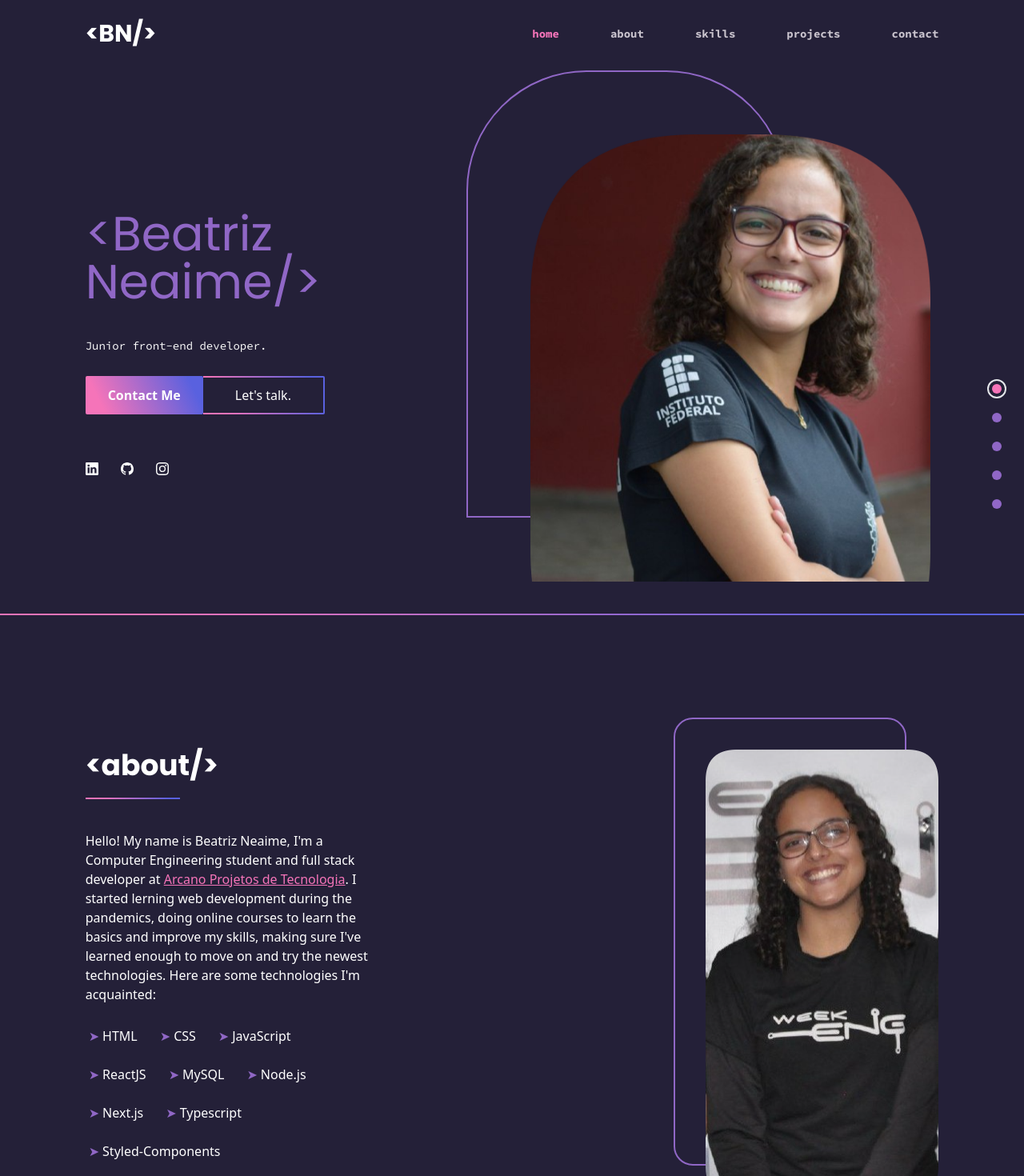
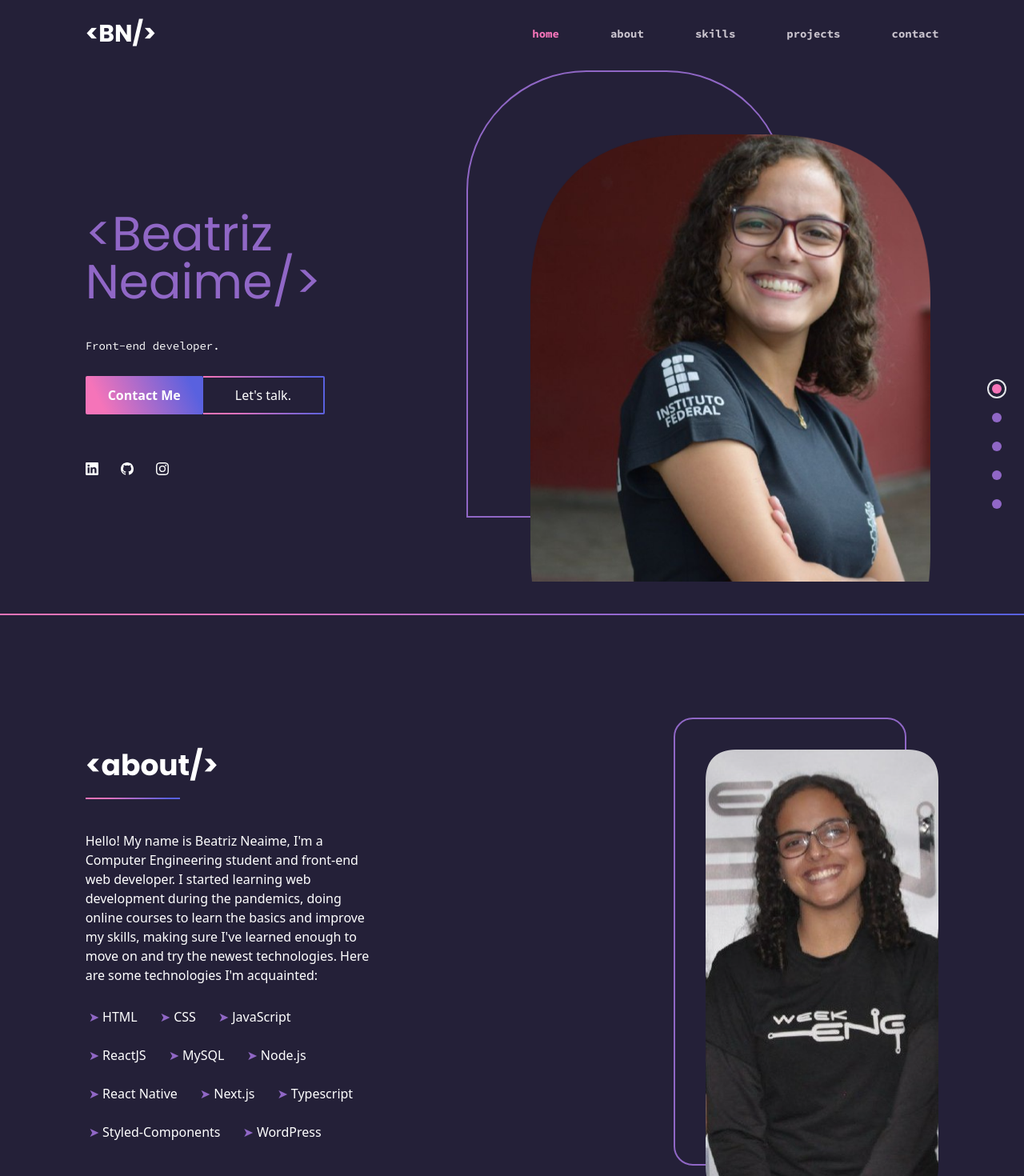
Before and after one commit to samuel-adedigba/personal-portfolio, a React (Create React App) app: page / in a window 1280 px wide. Shown: the top 1470 px of the page at 80% size. Built offline with nearby package versions, Linux system fonts and the light colour scheme.

Commit message:
updating

```diff
--- a/src/scenes/AboutMe.jsx
+++ b/src/scenes/AboutMe.jsx
@@ -26,7 +26,7 @@ const AboutMe = () => {
                     </p>
                     <LineGradient width="w-1/3" />
                     <p className="mt-10 mb-7" >
-                        Hello! My name is Beatriz Neaime, I'm a Computer Engineering student and full stack developer at <a href="https://www.arcanoprojetos.com" target="_blank" className="text-pink-two underline" >Arcano Projetos de Tecnologia</a>. I started lerning web development during the pandemics, doing online courses to learn the basics and improve my skills, making sure I've learned enough to move on and try the newest technologies. Here are some technologies I'm acquainted:
+                        Hello! My name is Beatriz Neaime, I'm a Computer Engineering student and front-end web developer. I started learning web development during the pandemics, doing online courses to learn the basics and improve my skills, making sure I've learned enough to move on and try the newest technologies. Here are some technologies I'm acquainted:
                     </p>
                     <div className="flex gap-6 flex-wrap">
                         <div className="flex justify-evenly">
@@ -55,6 +55,10 @@ const AboutMe = () => {
                         </div>
                         <div className="flex justify-evenly">
                             <span className="text-purple mx-1" >&#10148;</span>
+                            <p>React Native</p>
+                        </div>
+                        <div className="flex justify-evenly">
+                            <span className="text-purple mx-1" >&#10148;</span>
                             <p>Next.js</p>
                         </div>
                         <div className="flex justify-evenly">
@@ -64,6 +68,10 @@ const AboutMe = () => {
                         <div className="flex justify-evenly">
                             <span className="text-purple mx-1" >&#10148;</span>
                             <p>Styled-Components</p>
+                        </div>
+                        <div className="flex justify-evenly">
+                            <span className="text-purple mx-1" >&#10148;</span>
+                            <p>WordPress</p>
                         </div>
                     </div>
                 </motion.div>
--- a/src/scenes/Landing.jsx
+++ b/src/scenes/Landing.jsx
@@ -48,7 +48,7 @@ const Landing = ({ setSelectedPage }) => {
                     </p>
 
                     <p className="mt-10 mb-7 font-source-code text-sm text-center md:text-start">
-                        Junior front-end developer.
+                        Front-end developer.
                     </p>
                 </motion.div>
 
--- a/src/scenes/Projects.jsx
+++ b/src/scenes/Projects.jsx
@@ -75,7 +75,7 @@ const Projects = () => {
                     <div className="flex justify-center text-center items-center p-10 bg-pink-two max-w-[400px] max-h-[400px] text-2xl font-semibold font-source-code ">
                         usefull and responsive interfaces
                     </div>
-                    <Project title="Arte de Caderno" subtitle="Creating a portal with two other students for a project developed inside the College. We are still building it, using ReactJS for the front-end and Node.js for the back-end" path="https://github.com/BeatrizNeaime/Arte-de-Caderno-Backup" />
+                    <Project title="Arte de Caderno" subtitle="Creating a portal with two other students for a project developed inside the College. We are still building it, using ReactJS for the front-end and Node.js for the back-end" path="https://github.com/BeatrizNeaime/arte-de-caderno-front" />
 
                     <Project title="BR finanças" subtitle="A finance controller named BR Finanças. Technologies used: HandleBars, NodeJS and MySQL." path="https://github.com/BeatrizNeaime/BR-financas" />
 
```
